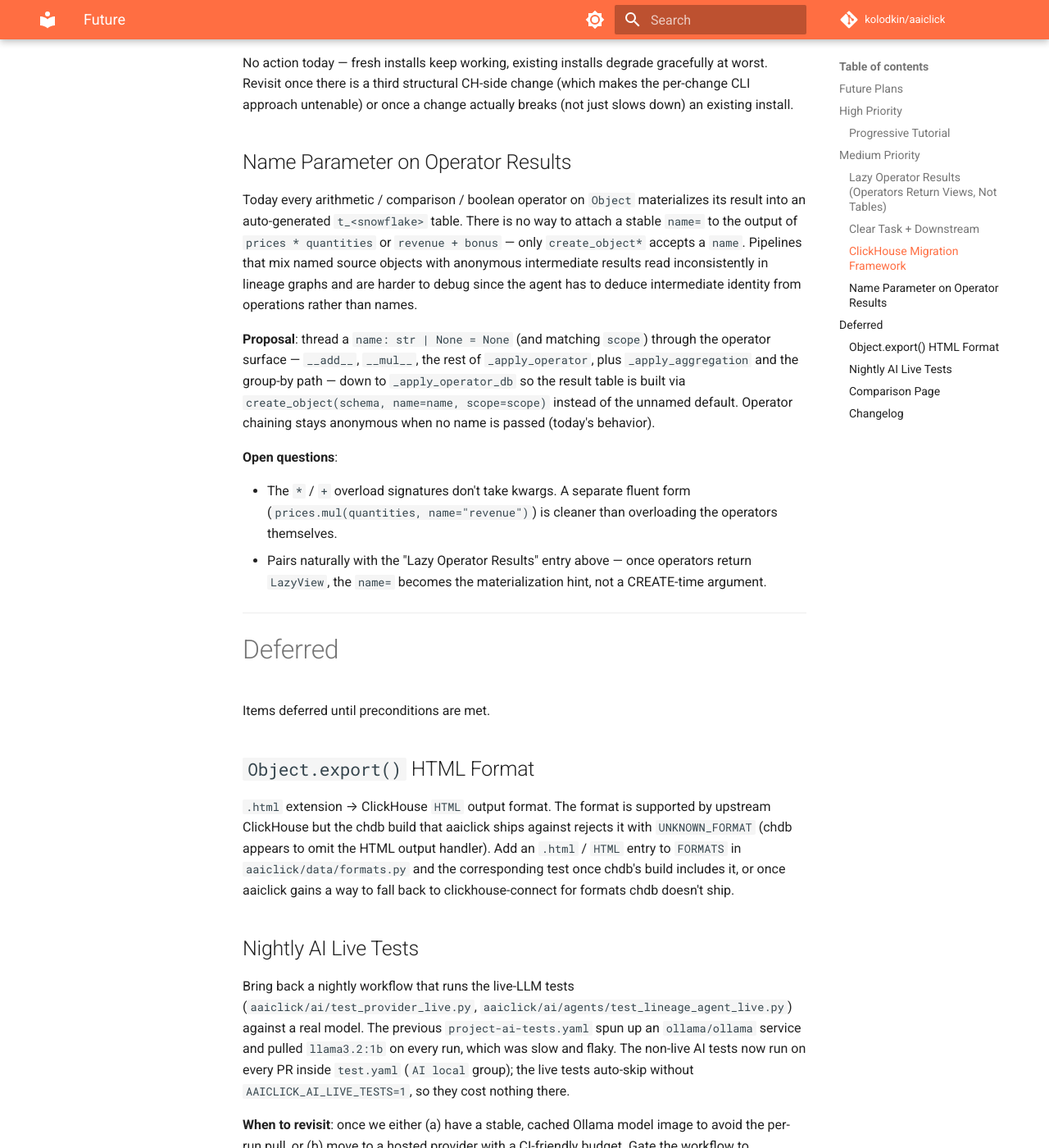
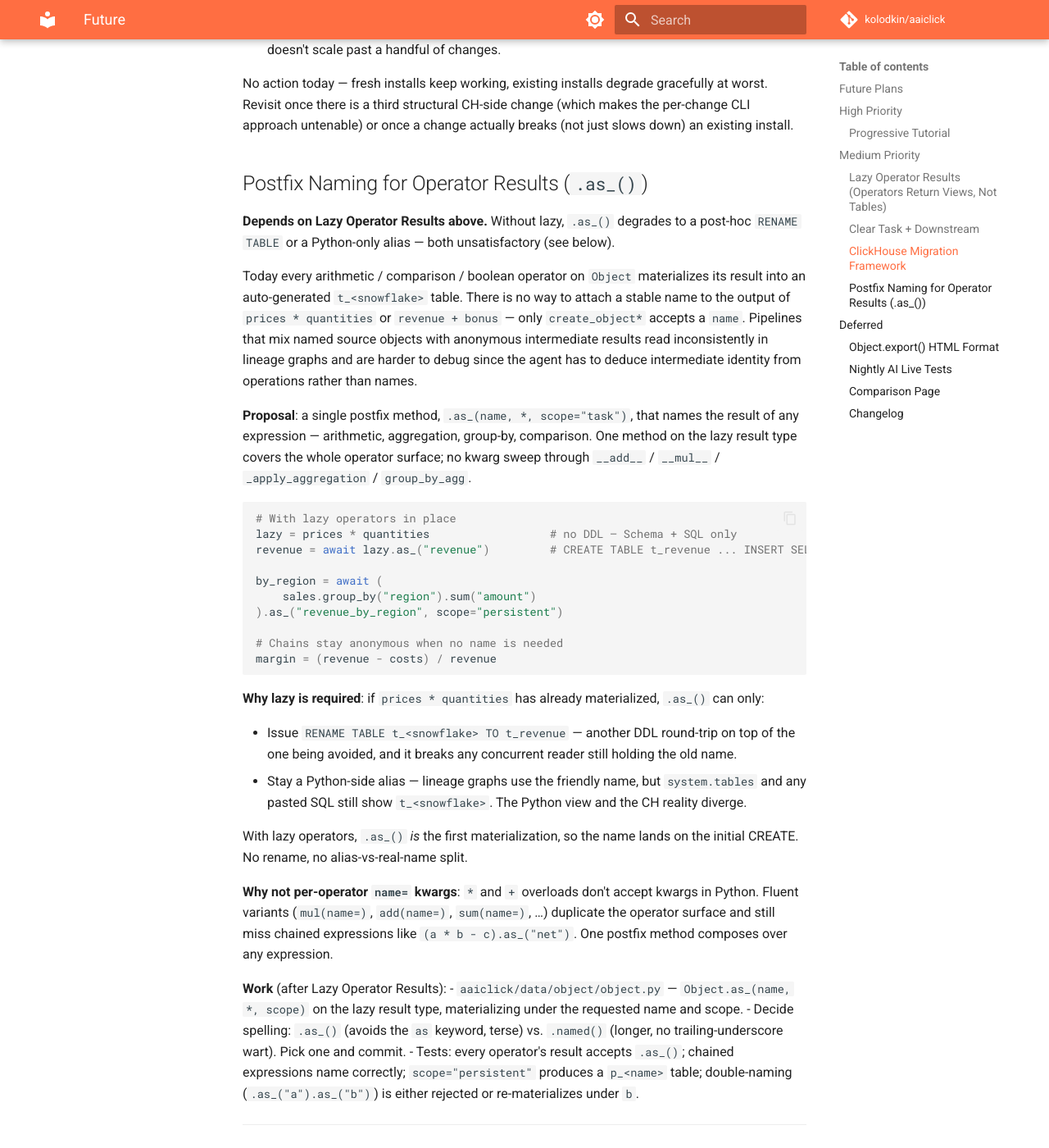
Before and after one commit to kolodkin/aaiclick, an MkDocs documentation site: the page built from docs/future.md, in a window 1280 px wide and 1400 px high, scrolled down 3567 px. Shown: the whole window at 82% size. Built offline with MkDocs 1.6.1 and Material for MkDocs 9.7.7, drawn with Linux system fonts in a browser that asks for light colours; comment, search, counter and statistics services are not loaded; some of the changed text lies outside the part shown.

Commit message:
refactor: reframe operator-result naming around .as_() postfix (#290)
Replaces the per-operator name= kwarg proposal with a single postfix
.as_(name, scope=) method, and documents the hard dependency on Lazy
Operator Results — without lazy, naming collapses to a post-hoc
RENAME TABLE or a Python-only alias that diverges from CH reality.

Co-authored-by: Claude <noreply@anthropic.com>

````diff
--- a/docs/future.md
+++ b/docs/future.md
@@ -73,7 +73,7 @@ Add `.materialize()` as the explicit escape hatch so callers can opt in.
 - Benchmark: `chdb_benchmark` should show `Count distinct` / `Group-by sum` dropping from ~10 ms → ~5 ms at 1M rows.
 - Tests: every operator test that currently asserts against a materialized table still passes (via implicit materialize-on-data or an explicit `.materialize()` in tests that introspect `.table`).
 
-Pairs with the "scalar Object unwrapping" idea — once `.data()` is cheap, the ergonomic case of "just give me the number" becomes the fast default.
+Pairs with the "scalar Object unwrapping" idea — once `.data()` is cheap, the ergonomic case of "just give me the number" becomes the fast default. Also a hard precondition for the `.as_()` postfix naming entry below: naming only lands cleanly when it can ride on the first CREATE.
 
 ## Clear Task + Downstream
 
@@ -102,16 +102,40 @@ Also relevant: ClickHouse's own `ALTER TABLE` is limited — `MODIFY ORDER BY` c
 
 No action today — fresh installs keep working, existing installs degrade gracefully at worst. Revisit once there is a third structural CH-side change (which makes the per-change CLI approach untenable) or once a change actually breaks (not just slows down) an existing install.
 
-## Name Parameter on Operator Results
+## Postfix Naming for Operator Results (`.as_()`)
 
-Today every arithmetic / comparison / boolean operator on `Object` materializes its result into an auto-generated `t_<snowflake>` table. There is no way to attach a stable `name=` to the output of `prices * quantities` or `revenue + bonus` — only `create_object*` accepts a `name`. Pipelines that mix named source objects with anonymous intermediate results read inconsistently in lineage graphs and are harder to debug since the agent has to deduce intermediate identity from operations rather than names.
+**Depends on Lazy Operator Results above.** Without lazy, `.as_()` degrades to a post-hoc `RENAME TABLE` or a Python-only alias — both unsatisfactory (see below).
 
-**Proposal**: thread a `name: str | None = None` (and matching `scope`) through the operator surface — `__add__`, `__mul__`, the rest of `_apply_operator`, plus `_apply_aggregation` and the group-by path — down to `_apply_operator_db` so the result table is built via `create_object(schema, name=name, scope=scope)` instead of the unnamed default. Operator chaining stays anonymous when no name is passed (today's behavior).
+Today every arithmetic / comparison / boolean operator on `Object` materializes its result into an auto-generated `t_<snowflake>` table. There is no way to attach a stable name to the output of `prices * quantities` or `revenue + bonus` — only `create_object*` accepts a `name`. Pipelines that mix named source objects with anonymous intermediate results read inconsistently in lineage graphs and are harder to debug since the agent has to deduce intermediate identity from operations rather than names.
 
-**Open questions**:
+**Proposal**: a single postfix method, `.as_(name, *, scope="task")`, that names the result of any expression — arithmetic, aggregation, group-by, comparison. One method on the lazy result type covers the whole operator surface; no kwarg sweep through `__add__` / `__mul__` / `_apply_aggregation` / `group_by_agg`.
 
-- The `*` / `+` overload signatures don't take kwargs. A separate fluent form (`prices.mul(quantities, name="revenue")`) is cleaner than overloading the operators themselves.
-- Pairs naturally with the "Lazy Operator Results" entry above — once operators return `LazyView`, the `name=` becomes the materialization hint, not a CREATE-time argument.
+```python
+# With lazy operators in place
+lazy = prices * quantities                  # no DDL — Schema + SQL only
+revenue = await lazy.as_("revenue")         # CREATE TABLE t_revenue ... INSERT SELECT ...
+
+by_region = await (
+    sales.group_by("region").sum("amount")
+).as_("revenue_by_region", scope="persistent")
+
+# Chains stay anonymous when no name is needed
+margin = (revenue - costs) / revenue
+```
+
+**Why lazy is required**: if `prices * quantities` has already materialized, `.as_()` can only:
+
+- Issue `RENAME TABLE t_<snowflake> TO t_revenue` — another DDL round-trip on top of the one being avoided, and it breaks any concurrent reader still holding the old name.
+- Stay a Python-side alias — lineage graphs use the friendly name, but `system.tables` and any pasted SQL still show `t_<snowflake>`. The Python view and the CH reality diverge.
+
+With lazy operators, `.as_()` *is* the first materialization, so the name lands on the initial CREATE. No rename, no alias-vs-real-name split.
+
+**Why not per-operator `name=` kwargs**: `*` and `+` overloads don't accept kwargs in Python. Fluent variants (`mul(name=)`, `add(name=)`, `sum(name=)`, …) duplicate the operator surface and still miss chained expressions like `(a * b - c).as_("net")`. One postfix method composes over any expression.
+
+**Work** (after Lazy Operator Results):
+- `aaiclick/data/object/object.py` — `Object.as_(name, *, scope)` on the lazy result type, materializing under the requested name and scope.
+- Decide spelling: `.as_()` (avoids the `as` keyword, terse) vs. `.named()` (longer, no trailing-underscore wart). Pick one and commit.
+- Tests: every operator's result accepts `.as_()`; chained expressions name correctly; `scope="persistent"` produces a `p_<name>` table; double-naming (`.as_("a").as_("b")`) is either rejected or re-materializes under `b`.
 
 ---
 
````
